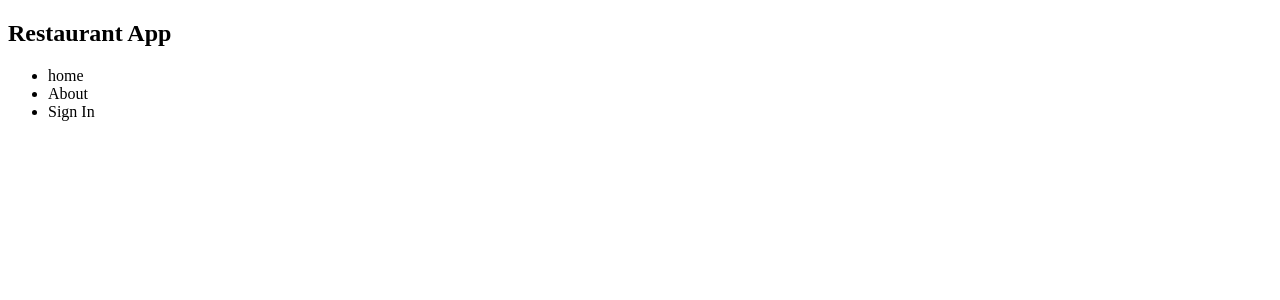
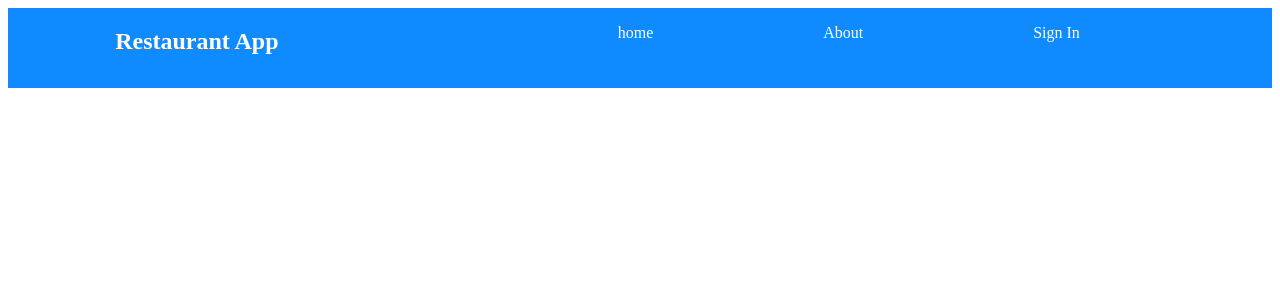
Before and after one commit to Spring-CC/appname, a React (Create React App) app: page / in a window 1280 px wide. Shown: the top 300 px of the page. Built offline with nearby package versions, Linux system fonts and the light colour scheme; the HTML template or start-up script is replaced by a standard one.

Commit message:
Nav styles added

```diff
--- a/src/App.jsx
+++ b/src/App.jsx
@@ -1,4 +1,5 @@
 import React from 'react';
+import './styles/App.css'
 import Nav from './components/Nav';
 
 export default function App() {
--- a/src/components/Nav.jsx
+++ b/src/components/Nav.jsx
@@ -2,9 +2,9 @@ import React from 'react';
 
 export default function Nav() {
     return (
-        <nav>
+        <nav >
             <h1>Restaurant App</h1>
-            <ul>
+            <ul className="nav-links">
                 <li>home</li>
                 <li>About</li>
                 <li>Sign In</li>
--- /dev/null
+++ b/src/styles/App.css
@@ -0,0 +1,20 @@
+.App {
+    text-align: center;
+}
+
+nav {
+    display: flex;
+    justify-content: space-around;
+    align-content: center;
+    min-height: 10vh;
+    background: rgb(16, 139, 255);
+    color: white;
+}
+
+.nav-links {
+    width: 50%;
+    display: flex;
+    justify-content: space-around;
+    align-content: center;
+    list-style: none;
+}
```
